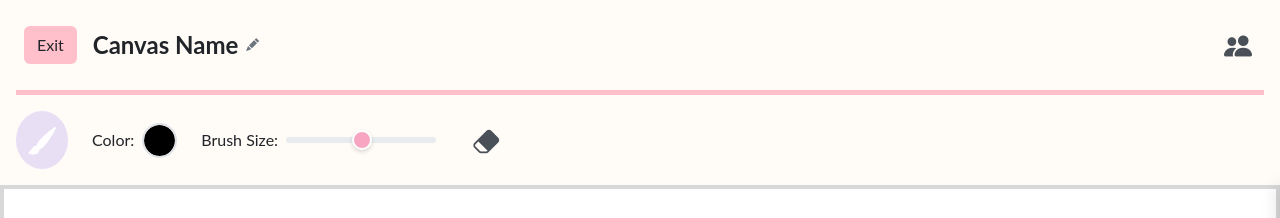
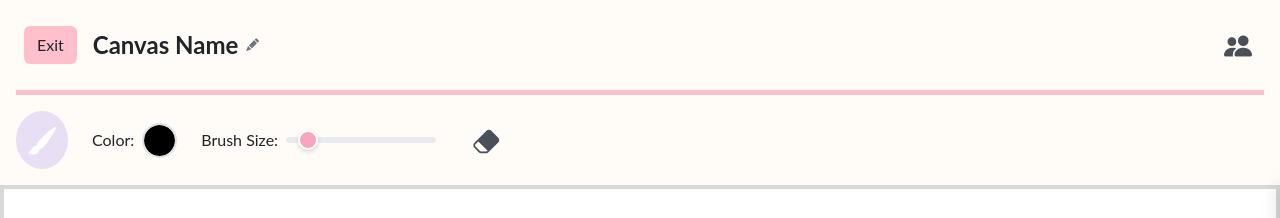
Before and after one commit to eslinkov/startup, a React (Vite) app: page /canvas in a window 1280 px wide. Shown: the top 218 px of the page. Built offline with nearby package versions, Linux system fonts and the light colour scheme.

Commit message:
make tools reactive

```diff
--- a/src/canvas/canvas.jsx
+++ b/src/canvas/canvas.jsx
@@ -7,6 +7,9 @@ export function Canvas({ currentUser }) {
   const [canvasName, setCanvasName] = useState('Canvas Name');
   const [activeTool, setActiveTool] = useState('brush');
   const [isSidebarOpen, setIsSidebarOpen] = useState(false);
+
+  const [brushColor, setBrushColor] = useState('#000000'); //color variable
+  const [brushSize, setBrushSize] = useState(10); // brush size variable
 
   const handleEditNameClick = () => {
     setIsEditingName(true);
@@ -103,25 +106,33 @@ export function Canvas({ currentUser }) {
             <label htmlFor="color-picker" className="form-label me-2 mb-0">
               Color:
             </label>
+
             <input
               type="color"
               className="form-control form-control-color"
               id="color-picker"
-              defaultValue="#000000"
+              value={brushColor}
+              onChange={(e) => setBrushColor(e.target.value)}
+
             />
+
           </div>
 
           <div className="me-4 d-flex align-items-center">
             <label htmlFor="brush-size" className="form-label me-2 mb-0">
               Brush Size:
             </label>
+
             <input
               type="range"
               className="form-range"
               min="1"
               max="100"
               id="brush-size"
+              value={brushSize}
+              onChange={(e) => setBrushSize(e.target.value)}
             />
+
           </div>
 
           <div className="me-4">
```
